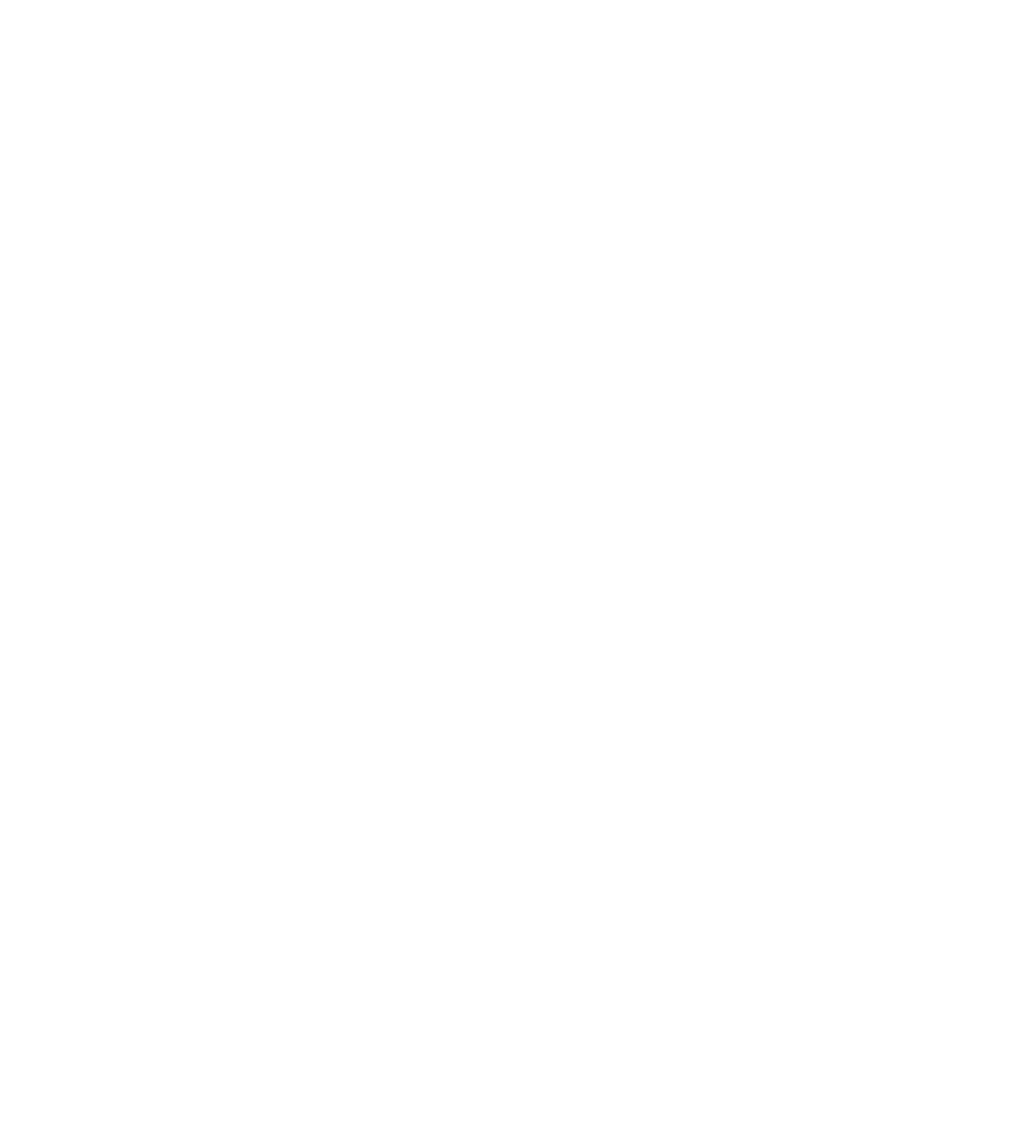
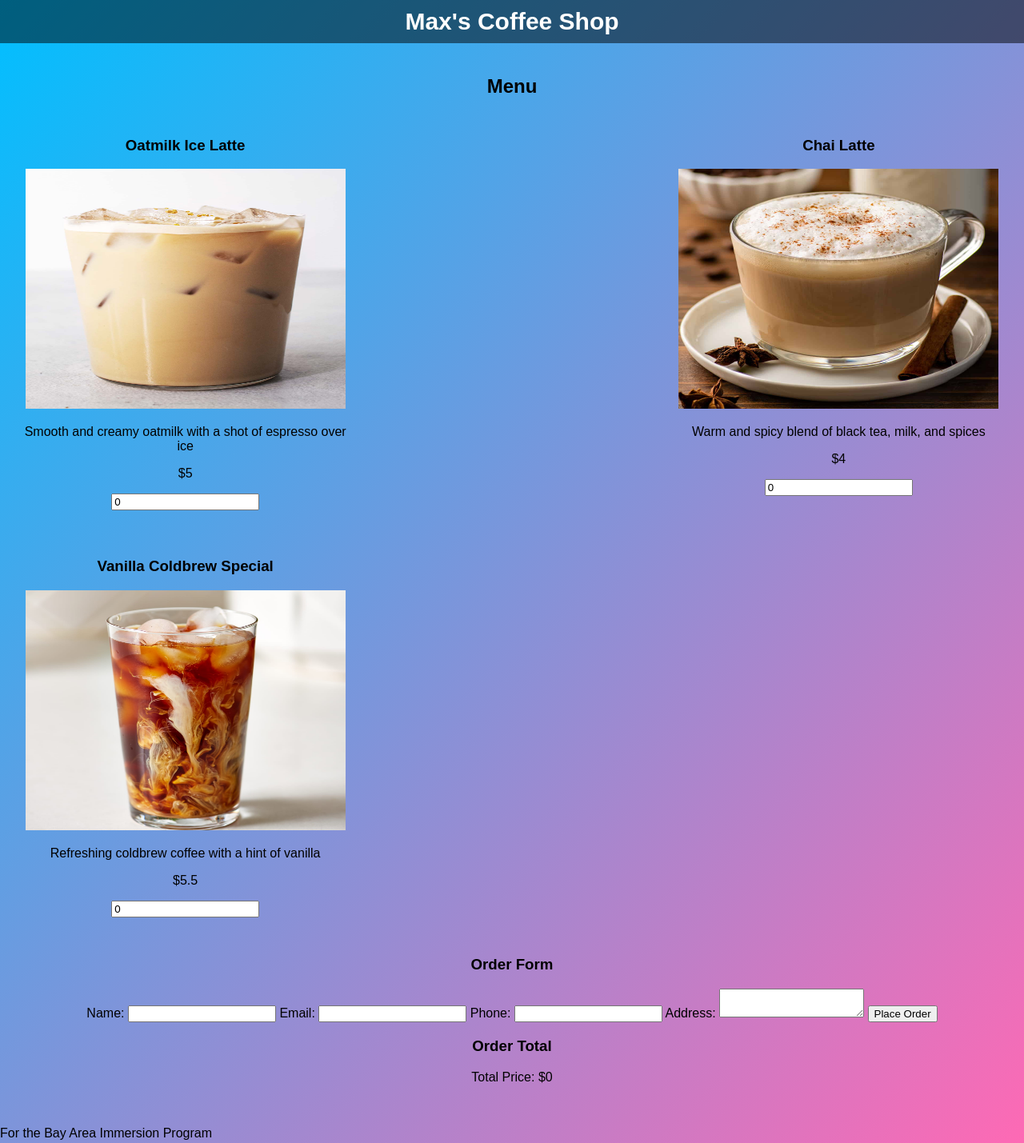
Before and after one commit to maxanelson/code0218, a plain HTML site: page index.html in a window 1280 px wide. Shown: the top 1429 px of the page at 80% size. Before the commit the page ends 800 px from the top, so only its background shows below. Drawn offline with Linux system fonts and the light colour scheme.

Commit message:
created menu

```diff
--- a/index.html
+++ b/index.html
@@ -1,11 +1,62 @@
 <!DOCTYPE html>
-<html lang="en">
-  <head>
-    <meta charset="utf-8">
-    <title></title>
-    <link rel="stylesheet" href="styles.css">
-    <script src="scripts/main.js" defer></script>
-  </head>
-  <body>
-  </body>
+<html>
+<head>
+	<title>Max's Coffee Shop Menu</title>
+	<link rel="stylesheet" type="text/css" href="styles.css">
+  <script src="scripts/main.js" defer></script>
+</head>
+<body>
+	<header>
+		<h1>Max's Coffee Shop</h1>
+	</header>
+	<main>
+		<h2>Menu</h2>
+		<section class="menu">
+			<article>
+				<h3>Oatmilk Ice Latte</h3>
+				<img src="oat.jpg">
+				<p>Smooth and creamy oatmilk with a shot of espresso over ice</p>
+				<p class="price">$5</p>
+				<input type="number" value="0" min="0" class="quantity" data-price="5" data-name="Oatmilk Ice Latte">
+			</article>
+			<article>
+				<h3>Chai Latte</h3>
+				<img src="chai.jpg">
+				<p>Warm and spicy blend of black tea, milk, and spices</p>
+				<p class="price">$4</p>
+				<input type="number" value="0" min="0" class="quantity" data-price="4" data-name="Chai Latte">
+			</article>
+			<article>
+				<h3>Vanilla Coldbrew Special</h3>
+				<img src="cold.jpg">
+				<p>Refreshing coldbrew coffee with a hint of vanilla</p>
+				<p class="price">$5.5</p>
+				<input type="number" value="0" min="0" class="quantity" data-price="5.5" data-name="Vanilla Coldbrew Special">
+			</article>
+		</section>
+		<section class="order-form">
+			<h3>Order Form</h3>
+			<form>
+				<label for="name">Name:</label>
+				<input type="text" id="name" name="name">
+				<label for="email">Email:</label>
+				<input type="email" id="email" name="email">
+				<label for="phone">Phone:</label>
+				<input type="tel" id="phone" name="phone">
+				<label for="address">Address:</label>
+				<textarea id="address" name="address"></textarea>
+				<button type="submit">Place Order</button>
+			</form>
+		</section>
+		<section class="order-total">
+			<h3>Order Total</h3>
+			<ul id="order-items"></ul>
+			<p id="total-price">Total Price: $0</p>
+		</section>
+	</main>
+	<footer>
+		<p>For the Bay Area Immersion Program</p>
+	</footer>
+	<script src="script.js"></script>
+</body>
 </html>
--- a/scripts/main.js
+++ b/scripts/main.js
@@ -0,0 +1,30 @@
+const form = document.querySelector('form');
+const items = document.querySelectorAll('.quantity');
+const orderItemsList = document.querySelector('#order-items');
+const totalPrice = document.querySelector('#total-price');
+
+form.addEventListener('submit', function(event) {
+	event.preventDefault();
+	let orderTotal = 0;
+	const orderItems = [];
+
+	for (const item of items) {
+		if (item.value > 0) {
+			const itemName = item.getAttribute('data-name');
+			const itemPrice = item.getAttribute('data-price');
+			const itemQuantity = item.value;
+			const itemTotal = itemPrice * itemQuantity;
+			orderItems.push({name: itemName, price: itemPrice, quantity: itemQuantity, total: itemTotal});
+			orderTotal += itemTotal;
+		}
+	}
+
+	orderItemsList.innerHTML = '';
+	for (const item of orderItems) {
+		const li = document.createElement('li');
+		li.innerText = `${item.quantity} x ${item.name} - $${item.total}`;
+		orderItemsList.appendChild(li);
+	}
+
+	totalPrice.innerText = `Total Price: $${orderTotal}`;
+});
--- a/styles.css
+++ b/styles.css
@@ -0,0 +1,58 @@
+body {
+	margin: 0;
+	font-family: sans-serif;
+	background: linear-gradient(to bottom right, #00bfff, #ff69b4);
+}
+
+header {
+	background-color: rgba(0, 0, 0, 0.5);
+	color: white;
+	padding: 10px;
+	text-align: center;
+}
+
+h1 {
+	margin: 0;
+	font-size: 30px;
+}
+
+nav ul {
+	list-style: none;
+	margin: 0;
+	padding: 0;
+}
+
+nav li {
+	display: inline-block;
+	margin-right: 20px;
+}
+
+nav a {
+	color: white;
+	text-decoration: none;
+}
+
+nav a:hover {
+	text-decoration: underline;
+}
+
+main {
+	padding: 20px;
+	text-align: center;
+}
+
+.menu {
+	display: flex;
+	flex-wrap: wrap;
+	justify-content: space-between;
+}
+
+article {
+	width: calc(33.33% - 10px);
+	margin-bottom: 20px;
+	padding: 10px;
+}
+img {
+    width: 400px;
+    height: 300px;
+  }
```
Also changed, not shown: chai.jpg (added), cold.jpg (added), oat.jpg (added), 1 other file.
